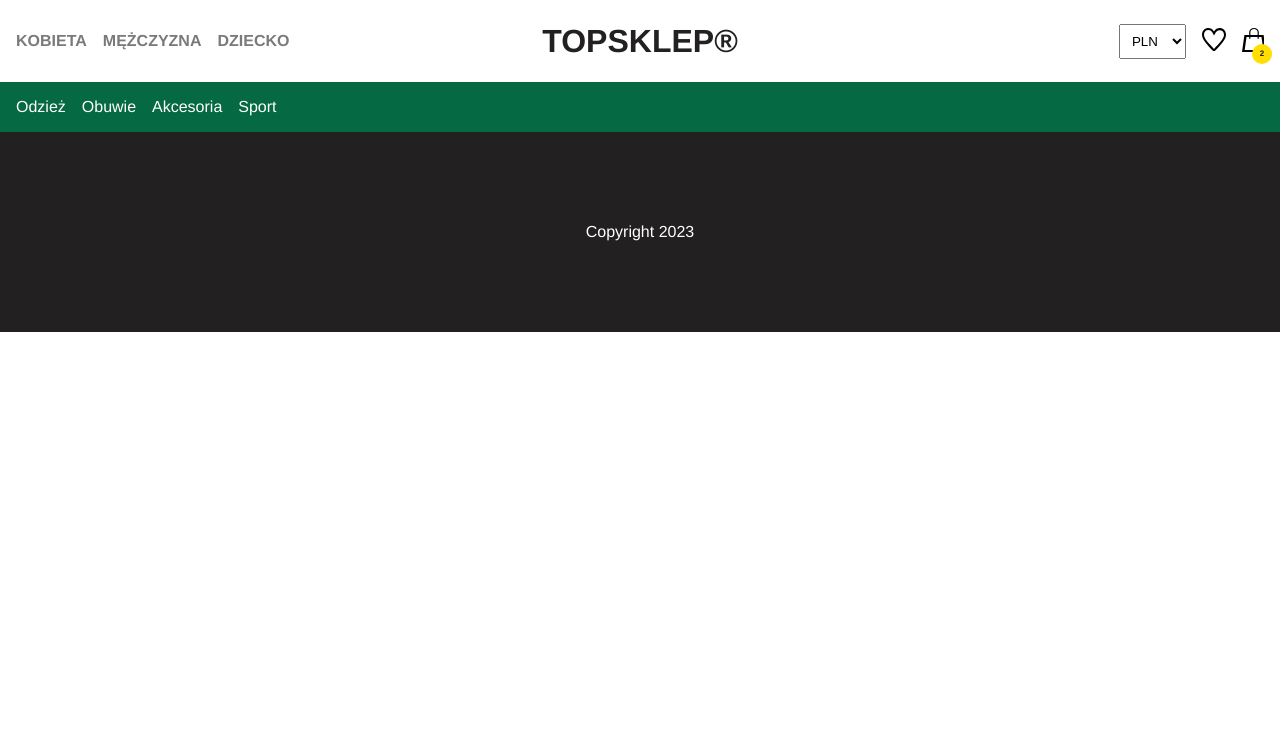
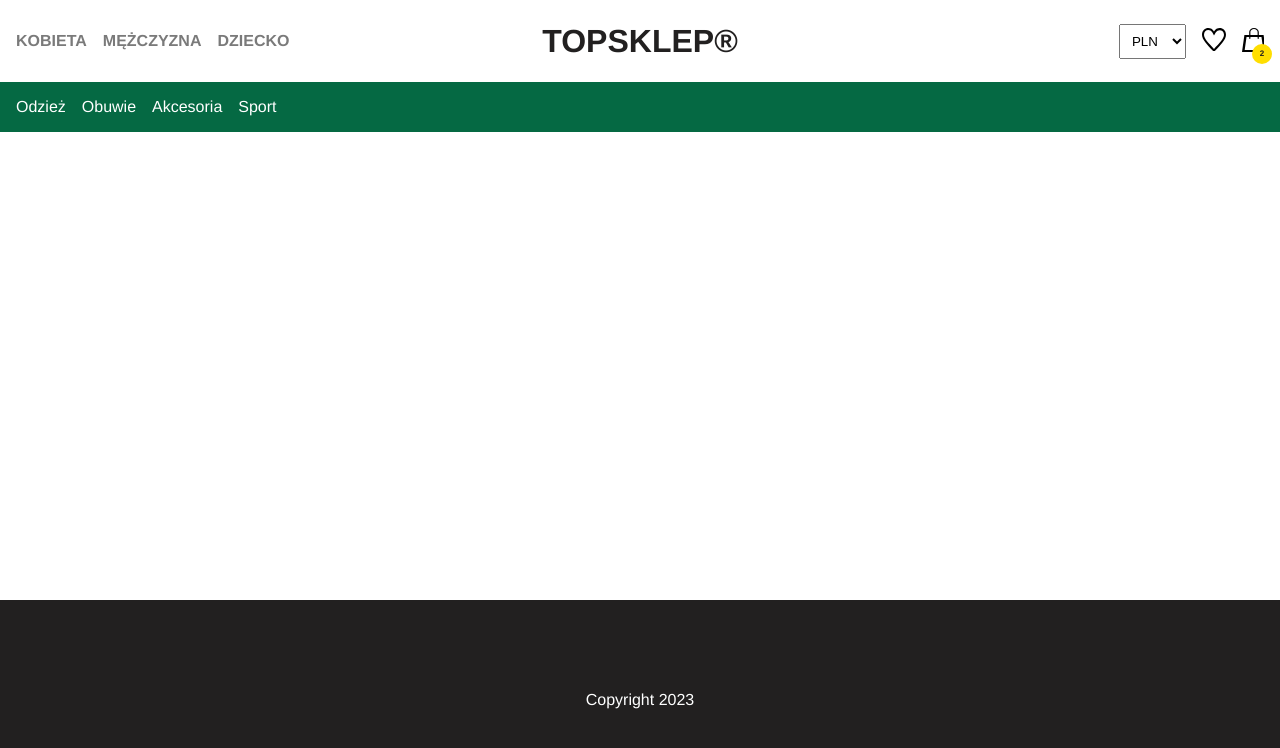
Before and after one commit to AmandaChawinska/shop, a React (Vite) app in the folder front-end/: page / in a window 1280 px wide. Shown: the top 748 px of the page. Built offline with nearby package versions, Linux system fonts and the light colour scheme.

Commit message:
component main Content

```diff
--- a/front-end/src/components/Layout/Layout.jsx
+++ b/front-end/src/components/Layout/Layout.jsx
@@ -3,12 +3,14 @@ import { CurrencySelector } from "../CurrencySelector/CurrencySelector";
 import { Footer } from "../Footer/Footer";
 import { IconMenu } from "../IconMenu/IconMenu";
 import { Logo } from "../Logo/Logo";
+import { MainContent } from "../MainContent/MainContent";
 import { MainMenu } from "../MainMenu/MainMenu";
 import { TopBar } from "../TopBar/TopBar";
 
-export function Layout() {
+export function Layout({ children }) {
   return (
     <>
+      <MainContent>
         <TopBar>
           <MainMenu />
           <Logo />
@@ -18,6 +20,8 @@ export function Layout() {
           </div>
         </TopBar>
         <CategoryMenu />
+        {children}
+      </MainContent>
       <Footer />
     </>
   );
--- /dev/null
+++ b/front-end/src/components/MainContent/MainContent.jsx
@@ -0,0 +1,5 @@
+import styles from "./MainContent.module.css";
+
+export function MainContent({ children }) {
+  return <div className={styles.mainContent}>{children}</div>;
+}
--- /dev/null
+++ b/front-end/src/components/MainContent/MainContent.module.css
@@ -0,0 +1,4 @@
+.mainContent {
+  width: 100%;
+  flex: 1;
+}
```
Lines whose indentation alone changed are shown as unchanged.
